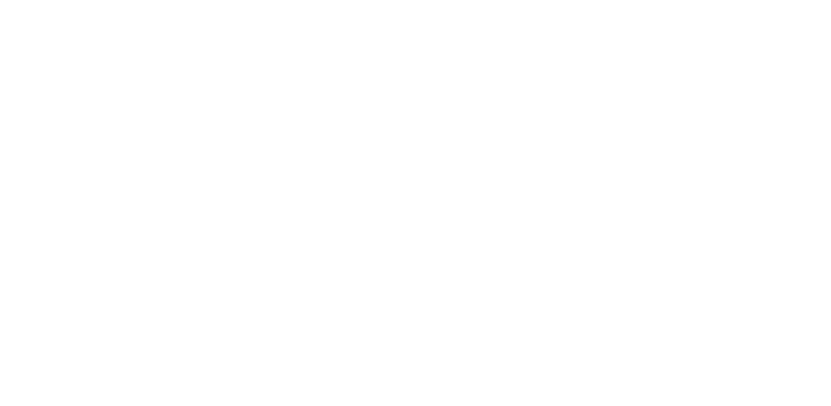
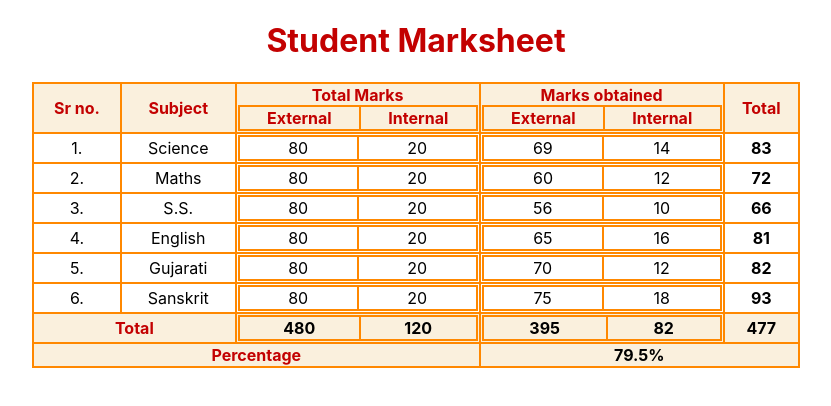
Before and after one commit to prashantmoliya/prashant, a React (Create React App) app: page / in a window 1280 px wide. Shown: the top 406 px of the page, without its empty margins (224-1055 px from the left). Built offline with nearby package versions, Linux system fonts and the light colour scheme.

Commit message:
20-02. Project-1 :- Circlet

```diff
--- a/src/App.css
+++ b/src/App.css
@@ -37,15 +37,29 @@
   }
 }
 
+
+table{
+  width: 60%;
+}
+.a{
+  width: 1%;
+}
+.b{
+  width: 10%;
+}
+thead{
+  font-weight: bold;
+}
 table,
 tr,
 td{
   margin: auto;
-  margin-top: 20px;
-  border: 1px solid #000;
+  border: 2px solid #ff8800;
   border-collapse: collapse;
 }
-
-thead{
-  font-weight: bold;
+.a1{
+  background-color: #FAF0DD;
 }
+.a2{
+  color: rgb(195 1 1);
+}
--- a/src/App.js
+++ b/src/App.js
@@ -1,151 +1,83 @@
 import logo from './logo.svg';
 import './App.css';
 
-  // 17-02-23/ Friday
-    // -Merging
-    // -Spreading
-    // -destructuring
+  // 20-02-23/ Monday
+    // Project-1 :- circlet
 
 function App() {
 
- // 1- Merging (total 1-step)
+    const result=[
+        {
+            subject : "Science",
+            total_external : 80,
+            total_internal : 20,
+            marks_external : 69,
+            marks_internal : 14,
+        },
+        {
+            subject : "Maths",
+            total_external : 80,
+            total_internal : 20,
+            marks_external : 60,
+            marks_internal : 12,
+        },
+        {
+            subject : "S.S.",
+            total_external : 80,
+            total_internal : 20,
+            marks_external : 56,
+            marks_internal : 10,
+        },
+        {
+            subject : "English",
+            total_external : 80,
+            total_internal : 20,
+            marks_external : 65,
+            marks_internal : 16,
+        },
+        {
+            subject : "Gujarati ",
+            total_external : 80,
+            total_internal : 20,
+            marks_external : 70,
+            marks_internal : 12,
+        },
+        {
+            subject : "Sanskrit ",
+            total_external : 80,
+            total_internal : 20,
+            marks_external : 75,
+            marks_internal : 18,
+        },
+    ];
 
-  // method-1 (two Array object join)
+    console.log("Result++", result);
 
-    // const cart= [
-    //   { id : "1234", name : "mehul", cart : "pen", qty : 2, price : 10, },
-    //   { id : "2356", name : "raj", cart : "pencil", qty : 4, price : 5, },
-    //   { id : "2356", name : "nikil", cart : "rabar", qty : 1, price : 5, },
-    // ];
+    const a= result.filter((i)=> (i.marks_external+i.marks_internal >= 33) && (i.marks_external+i.marks_internal <= 100))
 
-    // const cart2= [
-    //   { id : "1234", name : "om", cart : "stel", qty : 3, price : 10, },
-    //   { id : "2356", name : "naman", cart : "pencil", qty : 4, price : 5, },
-    //   { id : "2356", name : "jay", cart : "sancho", qty : 2, price : 5, },
-    // ];
+    const totalexternal= a.reduce((acc,curr)=>{
+        return acc + curr.total_external
+    },0)
 
-    // const MergeArray= cart.concat(cart2);    // step-3 (variable thi merge)
+    const totalinternal= a.reduce((acc,curr)=>{
+        return acc + curr.total_internal
+    },0)
 
-    // console.log("Cart++", cart,cart2);    // step-1 (simple)
-    // console.log("Cart++", cart.concat(cart2));    // step-2 (merge)
-    // console.log("Cart++", MergeArray);    // step-3 (variable thi merge)
+    const markexternal= a.reduce((acc,curr)=>{
+        return acc + curr.marks_external
+    },0)
 
+    const markinternal= a.reduce((acc,curr)=>{
+        return acc + curr.marks_internal
+    },0)
 
-  // method-2 (two Array element join)
+    const total= a.reduce((acc,curr)=>{
+        return acc + (curr.marks_external + curr.marks_internal)
+    },0)
 
-    // const fruits= ["f1","f2","f3"];
-    // const fruits2= ["f4","f5","f6"];
-
-    // const MergeArray= fruits.concat(fruits2);    // step-3 (variable thi merge)
-
-    // console.log("Fruits++", fruits,fruits2);    // step-1 (simple)
-    // console.log("Fruits++", fruits.concat(fruits2));    // step-2 (merge)
-    // console.log("Fruits++", MergeArray);    // step-3 (variable thi merge)
-
-
-  // method-3 (three Array element join)
-
-    // const fruits= ["f1","f2","f3"];
-    // const fruits2= ["f4","f5","f6"];
-    // const fruits3= ["f7","f8","f9"];
-
-    // const MergeArray= fruits.concat(fruits2).concat(fruits3);    // step-3 (variable thi merge)
-
-    // console.log("Fruits++", fruits,fruits2,fruits3);    // step-1 (simple)
-    // console.log("Fruits++", fruits.concat(fruits2).concat(fruits3));    // step-2 (merge)
-    // console.log("Fruits++", MergeArray);    // step-3 (variable thi merge)
-
-
-
-
- // 2- Spreading (total 2-step)
-
-  // method-1 (1- Array chuto kre, 2- Array object join)
-
-    // const cart= [
-    //   { id : "1234", name : "mehul", cart : "pen", qty : 2, price : 10, },
-    //   { id : "2356", name : "raj", cart : "pencil", qty : 4, price : 5, },
-    //   { id : "2356", name : "nikil", cart : "rabar", qty : 1, price : 5, },
-    // ];
-
-    // const cart2= [
-    //   { id : "1234", name : "om", cart : "stel", qty : 3, price : 10, },
-    //   { id : "2356", name : "naman", cart : "pencil", qty : 4, price : 5, },
-    //   { id : "2356", name : "jay", cart : "sancho", qty : 2, price : 5, },
-    // ];
-
-    // const SpreadArray= [...cart,...cart2];    // step-4 (variable thi spread Array ma / sem-merge)
-
-    // console.log("Cart++ 1", cart,cart2);    // step-1 (simple)
-    // console.log("Cart++ 2", cart.concat(cart2));    // step-2 (merge)
-    // console.log("Cart++ 3", ...cart,...cart2);    // step-3 (spread)
-    // console.log("Cart++ 4", SpreadArray);    // step-4 (variable thi spread Array ma / sem-merge)
-
-
-  // method-2 (1- Array chuto kre, 2- Array element join)
-
-    // const fruits= ["f1","f2","f3"];
-    // const fruits2= ["f4","f5","f6"];
-
-    // const SpreadArray= [...fruits,...fruits2];    // step-4 (variable thi spread Array ma / sem-merge)
-
-    // console.log("Fruits++ 1", fruits,fruits2);    // step-1 (simple)
-    // console.log("Fruits++ 2", fruits.concat(fruits2));    // step-2 (merge)
-    // console.log("Fruits++ 3", ...fruits,...fruits2);    // step-3 (spread)
-    // console.log("Fruits++ 4", SpreadArray);    // step-4 (variable thi spread Array ma / sem-merge)
-
-
-  // method-3 (1- Array chuto kre, 2- Array element join)
-
-    // const fruits= ["f1","f2","f3"];
-    // const fruits2= ["f4","f5","f6"];
-    // const fruits3= ["f7","f8","f9"];
-
-    // const SpreadArray= [...fruits,...fruits2,...fruits3];    // step-4 (variable thi spread Array ma / sem-merge)
-
-    // console.log("Fruits++ 1", fruits,fruits2,fruits3);    // step-1 (simple)
-    // console.log("Fruits++ 2", fruits.concat(fruits2).concat(fruits3));    // step-2 (merge)
-    // console.log("Fruits++ 3", ...fruits,...fruits2,...fruits3);    // step-3 (spread)
-    // console.log("Fruits++ 4", SpreadArray);    // step-4 (variable thi spread Array ma / sem-merge)
-
-
-
-
- // 3- destructuring (total 2-step)
-
-  // method-1 (Array chuto kre)
-
-    // const fruits= ['f1','f2','f3'];    // 1
-    // const [fruits1,fruits2]= ['f1','f2','f3'];    // 2
-    //     // const [test1,test2]= ['f1','f2','f3'];    // 2
-    // const [fruits1,fruits2,fruits3]= ['f1','f2','f3'];    // 3
-    // const [fruits1,fruits2,fruits3,fruits4]= ['f1','f2','f3'];    // 4
-
-
-    // console.log("Fruits++ 1", fruits);    // step-1 (simple)
-    // console.log("Fruits++ 2", fruits1, fruits2);    // step-2 (two variable - length 3)
-    //     // console.log("Fruits++ 2", test1, test2);    // step-2 (variable name koi pan chale)
-    // console.log("Fruits++ 3", fruits1, fruits2,fruits3);    // step-3 (three variable - length 3)
-    // console.log("Fruits++ 4", fruits1, fruits2, fruits3, fruits4);    // step-4 (four variable - length 3 (last variable ni value undefine--tema 4-length nthi aetle undefine))
-
-
-  // method-2 (Object chuto kre)
-
-    // const person= {    // step-1 (simple)
-    //     name : "naman",
-    //     age : 23,
-    // }
-
-    // const {name,age}= {    // step-2 (destructure / Object chuto kre)
-    //   name : "raj",
-    //   age : 20,
-    // }
-
-    // console.log("Person++ 1", person);    // step-1 (simple)
-    // console.log("Person++ 2", name, age);    // step-2 (destructure / Object chuto kre)
-    // console.log("Person++ 3 ", {name, age});    // step-3 (destructure / Object ma (Key & value sathe))
-    // console.log("Person++ 4", [name, age]);    // step-4 (destructure / Array ma (element string ma))
-    // console.log("Person++ 5", [{name, age}]);    // step-5 (destructure / Array and Object ma)
+    const Percentage= a.reduce((acc,curr)=>{
+        return acc + ((curr.marks_external +  curr.marks_internal) / 600 * 100)
+    },0)
 
 
 
@@ -153,41 +85,76 @@
   return (
     <div className="App">
 
-    {/* 1. Merging */}
+        <h1 className='a2'>Student Marksheet</h1>
 
-         {/* Syntax :- */}
-                      {/* a.concat(b) */}
-
-         {/* -total 1-step */}
-                      {/* a.concat(b) (Array object/element join) */}
-
-
-
-    {/* 2. Spreading */}
-
-         {/* Syntax :- */}
-                      {/* ...a,...b  */}
-
-         {/* -total 2-step */}
-                      {/* ...a,...b (Array chuto kre) */}
-                      {/* [...a,...b] (Array object/element join) */}
-
-
-
-    {/* 3. destructuring */}
-
-         {/* Syntax :- */}
-                      {/* concat [x,y]= ["admin1","admin2"] */}
-                      {/* concat {id,no}= { id : "om", no : 02} */}
-
-         {/* -total 2-step */}
-                      {/* concat [a1,a2]= ["admin1","admin2"] (Array chuto kre) */}
-                      {/* concat {name,age}= { name : "om", age : 12} (Object chuto kre) */}
-
-
-
-
-
+        <table>
+            <thead className='a1 a2'>
+                <tr>
+                    <td>Sr no.</td>
+                    <td>Subject</td>
+                    <td>
+                        Total Marks
+                        <tr>
+                                <td className='a'>External</td>
+                                <td className='a'>Internal</td>
+                        </tr>
+                    </td>
+                    <td>
+                        Marks obtained
+                        <tr>
+                            <td className='a'>External</td>
+                            <td className='a'>Internal</td>
+                        </tr>
+                    </td>
+                    <td>Total </td>
+                </tr>
+            </thead>
+            <tbody>
+                {
+                    result.filter((i)=> (i.marks_external+i.marks_internal >= 33) && (i.marks_external+i.marks_internal <= 100)).map((i,index)=>{
+                        return(
+                            <tr>
+                                <td> {index + 1+"."} </td>
+                                <td> {i.subject} </td>
+                                <td>
+                                    <tr>
+                                        <td className='a'> {i.total_external} </td>
+                                        <td className='a'> {i.total_internal} </td>
+                                    </tr>
+                                </td>
+                                <td>
+                                    <tr>
+                                        <td className='a'> {i.marks_external} </td>
+                                        <td className='a'> {i.marks_internal} </td>
+                                    </tr>
+                                </td>
+                                <td > <b>{i.marks_external + i.marks_internal}</b> </td>
+                            </tr>
+                        )
+                    })
+                }
+                <tr className='a1'>
+                    <td className='a2' colSpan={2}> <b>Total</b> </td>
+                    <td>
+                        <tr>
+                            <td className='a'> <b>{totalexternal}</b> </td>
+                            <td className='a'> <b>{totalinternal}</b> </td>
+                        </tr>
+                    </td>
+                    <td>
+                        <tr>
+                            <td className='b'> <b>{markexternal}</b> </td>
+                            <td className='b'> <b>{markinternal}</b> </td>
+                        </tr>
+                    </td>
+                    <td> <b>{total}</b> </td>
+                </tr>
+                <tr className='a1'>
+                    <td className='a2' colSpan={3}> <b>Percentage</b> </td>
+                    <td colSpan={2}> <b>{Percentage}%</b> </td>
+                </tr>
+            </tbody>
+        </table>
 
     </div>
   );
```
